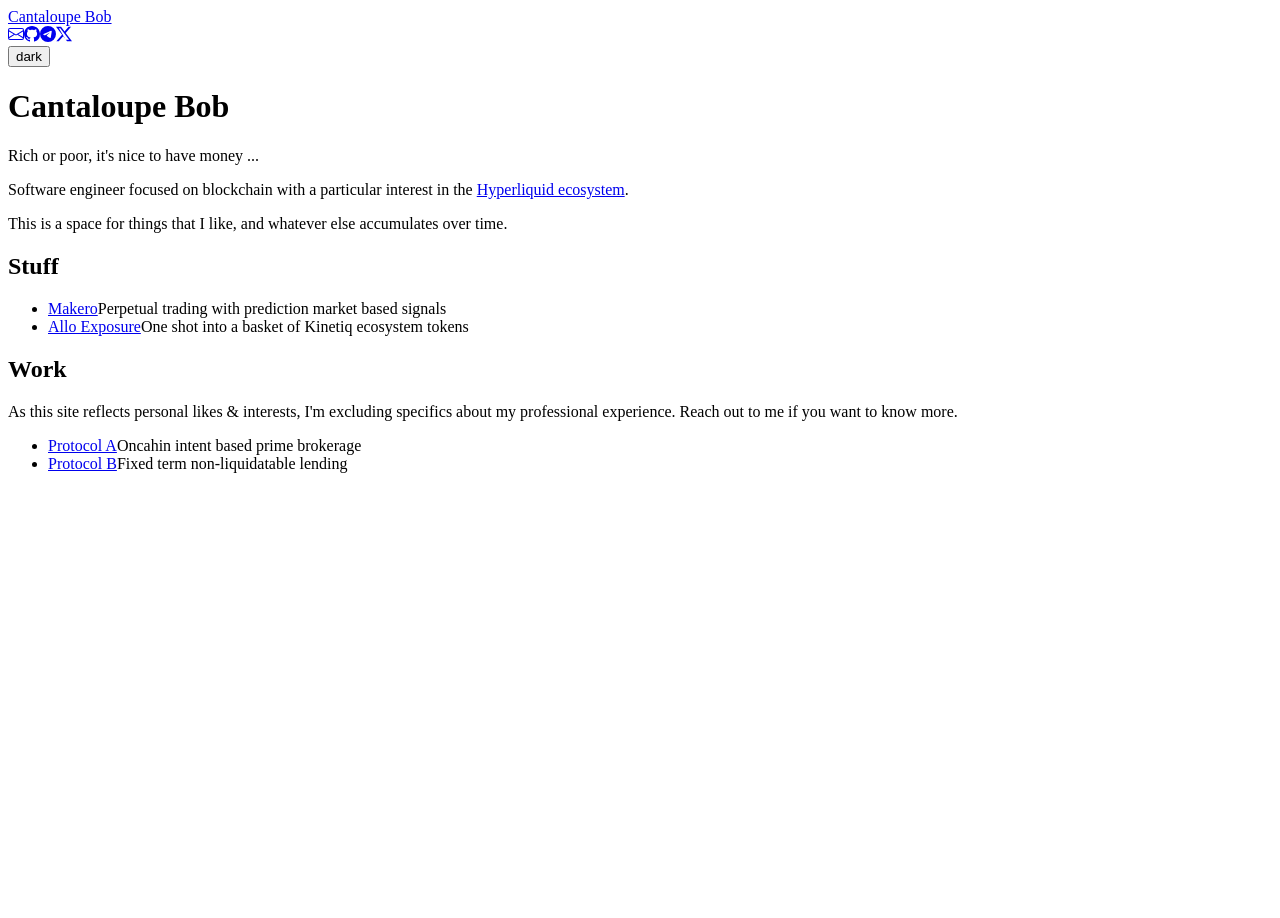
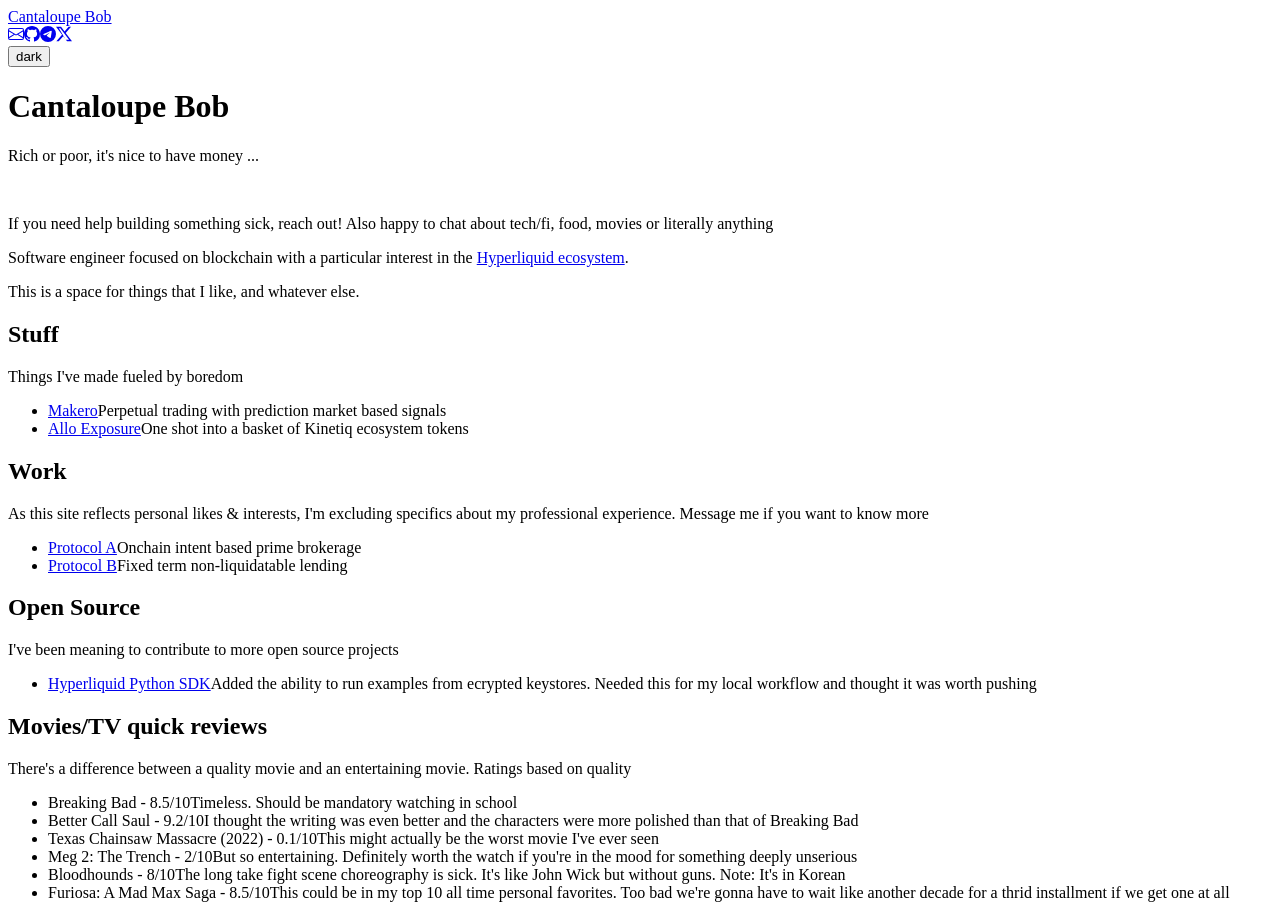
Before and after one commit to CantaloupeBob/CantaloupeBob.github.io, a React (Vite) app: page / in a window 1280 px wide. Before the commit the page ends 800 px from the top, so only its background shows below. Built offline with nearby package versions, Linux system fonts and the light colour scheme; the HTML template or start-up script is replaced by a standard one.

Commit message:
feat: movies review section

```diff
--- a/src/components/Section.tsx
+++ b/src/components/Section.tsx
@@ -1,4 +1,4 @@
-import type { ReactNode } from 'react';
+import type { ReactNode } from "react";
 
 interface SectionProps {
   heading?: string;
--- a/src/content/index.tsx
+++ b/src/content/index.tsx
@@ -45,7 +45,7 @@ export const workItems: WorkMeta[] = [
   {
     slug: "protocol-a",
     title: "Protocol A",
-    description: "Oncahin intent based prime brokerage",
+    description: "Onchain intent based prime brokerage",
   },
   {
     slug: "protocol-b",
--- a/src/pages/Home.tsx
+++ b/src/pages/Home.tsx
@@ -8,6 +8,11 @@ export default function Home() {
       <div className="page-intro">
         <h1>Cantaloupe Bob</h1>
         <p className="subtitle">Rich or poor, it's nice to have money ...</p>
+        <br></br>
+        <p className="subtitle">
+          If you need help building something sick, reach out! Also happy to
+          chat about tech/fi, food, movies or literally anything
+        </p>
       </div>
 
       <Section>
@@ -23,13 +28,11 @@ export default function Home() {
           </a>
           .
         </p>
-        <p>
-          This is a space for things that I like, and whatever else accumulates
-          over time.
-        </p>
+        <p>This is a space for things that I like, and whatever else.</p>
       </Section>
 
       <Section heading="Stuff">
+        <p className="section-note">Things I've made fueled by boredom</p>
         <ul className="link-list">
           {stuffItems.map((item) => (
             <li key={item.slug}>
@@ -43,8 +46,8 @@ export default function Home() {
       <Section heading="Work">
         <p className="section-note">
           As this site reflects personal likes & interests, I'm excluding
-          specifics about my professional experience. Reach out to me if you
-          want to know more.
+          specifics about my professional experience. Message me if you want to
+          know more
         </p>
         <ul className="link-list">
           {workItems.map((item) => (
@@ -55,6 +58,78 @@ export default function Home() {
           ))}
         </ul>
       </Section>
+
+      <Section heading="Open Source">
+        <p className="section-note">
+          I've been meaning to contribute to more open source projects
+        </p>
+        <ul className="rapid-list">
+          <li>
+            <span className="item-title">
+              {" "}
+              <a href="https://github.com/hyperliquid-dex/hyperliquid-python-sdk/pull/186">
+                Hyperliquid Python SDK
+              </a>
+            </span>
+            <span className="item-meta">
+              Added the ability to run examples from ecrypted keystores. Needed
+              this for my local workflow and thought it was worth pushing
+            </span>
+          </li>
+        </ul>
+      </Section>
+
+      <Section heading="Movies/TV quick reviews">
+        <p className="section-note">
+          There's a difference between a quality movie and an entertaining
+          movie. Ratings based on quality
+        </p>
+        <ul className="rapid-list">
+          <li>
+            <span className="item-title">Breaking Bad - 8.5/10</span>
+            <span className="item-meta">
+              Timeless. Should be mandatory watching in school
+            </span>
+          </li>
+          <li>
+            <span className="item-title">Better Call Saul - 9.2/10</span>
+            <span className="item-meta">
+              I thought the writing was even better and the characters were more
+              polished than that of Breaking Bad
+            </span>
+          </li>
+          <li>
+            <span className="item-title">
+              Texas Chainsaw Massacre (2022) - 0.1/10
+            </span>
+            <span className="item-meta">
+              This might actually be the worst movie I've ever seen
+            </span>
+          </li>
+          <li>
+            <span className="item-title">Meg 2: The Trench - 2/10</span>
+            <span className="item-meta">
+              But so entertaining. Definitely worth the watch if you're in the
+              mood for something deeply unserious
+            </span>
+          </li>
+          <li>
+            <span className="item-title">Bloodhounds - 8/10</span>
+            <span className="item-meta">
+              The long take fight scene choreography is sick. It's like John
+              Wick but without guns. Note: It's in Korean
+            </span>
+          </li>
+          <li>
+            <span className="item-title">Furiosa: A Mad Max Saga - 8.5/10</span>
+            <span className="item-meta">
+              This could be in my top 10 all time personal favorites. Too bad
+              we're gonna have to wait like another decade for a thrid
+              installment if we get one at all
+            </span>
+          </li>
+        </ul>
+      </Section>
     </div>
   );
 }
--- a/src/styles/global.css
+++ b/src/styles/global.css
@@ -271,6 +271,13 @@ a:hover {
     color: var(--fg-muted);
 }
 
+/* Plain (non-link) item title — same visual weight as a linked title */
+.item-title {
+    color: var(--fg);
+    font-size: inherit;
+    font-style: normal;
+}
+
 /* Inline links within descriptions — restore underline so they read as links */
 .link-list .item-meta a {
     text-decoration: underline;
@@ -289,6 +296,38 @@ a:hover {
     color: var(--fg-muted);
     margin-top: var(--sp-1);
     font-style: italic;
+}
+
+/* ─── Rapid list ─────────────────────────────────────────────────────────────── */
+/* Compact, dense list — titles match item-meta size, no underlines */
+.rapid-list {
+    list-style: none;
+    margin-top: var(--sp-4);
+}
+
+.rapid-list li {
+    padding: var(--sp-1) 0;
+}
+
+.rapid-list a,
+.rapid-list .item-title {
+    font-size: 0.875rem;
+    color: var(--fg);
+    text-decoration: none;
+    font-style: normal;
+    transition: color 0.15s ease;
+}
+
+.rapid-list a:hover {
+    color: var(--fg-muted);
+}
+
+.rapid-list .item-meta {
+    display: inline;
+    font-size: 0.875rem;
+    color: var(--fg-muted);
+    font-style: italic;
+    margin-left: var(--sp-2);
 }
 
 /* ─── Article prose ────────────────────────────────────────────────────────── */
```
